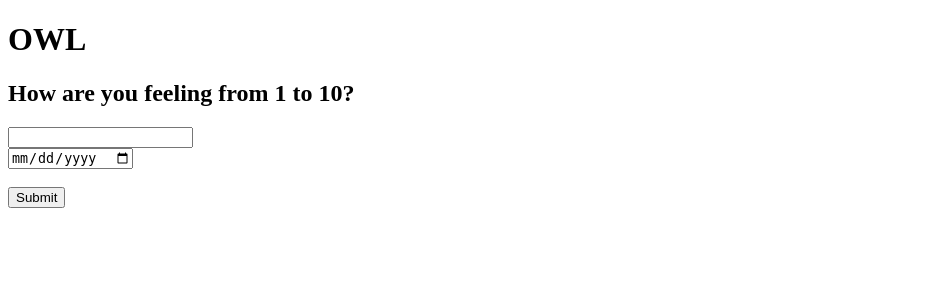
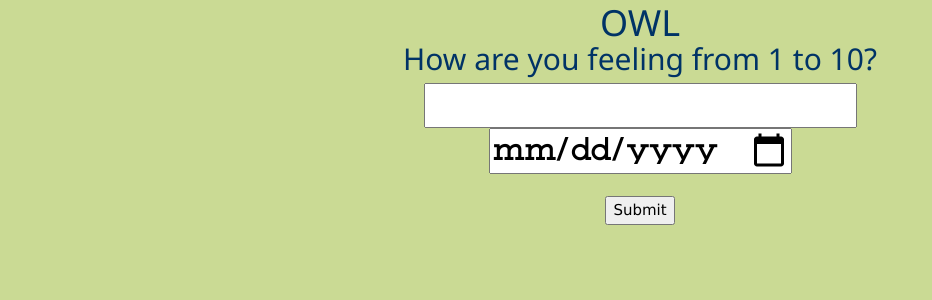
Before and after one commit to jes1905/final-project-group11, a Flask app: page / in a window 1280 px wide. Shown: the top 300 px of the page, without its empty margins (0-932 px from the left). Run offline with Flask 2, Linux system fonts and the light colour scheme; data that the repository does not hold is empty.

Commit message:
css and html link

```diff
--- /dev/null
+++ b/final_project/static/checkin.css
@@ -0,0 +1,33 @@
+body {
+    font-family:"Josefin Slab";
+    margin: 2em;
+    color:#003366;
+    background:rgb(202, 218, 148);
+    text-align:center;
+  }
+
+  h1 {
+    font-family: "Josefin Slab";
+    font-size: 45px; font-style: normal;
+    font-variant: normal; font-weight: 700;
+    line-height: 26.4px; }
+
+  h2 {
+    font-family: "Josefin Slab";
+    font-size: 39px; font-style: normal;
+    font-variant: normal; font-weight: 700;
+    line-height: 26.4px; }
+
+  form {
+    font-family: "Josefin Slab";
+    font-size: 38px; font-style: normal;
+    font-variant: normal; font-weight: 700;
+    line-height: 25px; }
+
+
+  .center {
+    margin: auto;
+    width: 50%;
+    border: 3px rgb(199, 191, 123);
+    padding: 10px;
+  }
--- a/final_project/templates/checkin.html
+++ b/final_project/templates/checkin.html
@@ -1,6 +1,9 @@
 <!DOCTYPE html>
 <html>
     <head>
+        <link rel="stylesheet" href="checkin.css">
+        <link rel="stylesheet" type="text/css" href="//fonts.googleapis.com/css?family=Josefin+Slab" />
+        <link rel="stylesheet" href="https://www.w3schools.com/w3css/4/w3.css">
       </head>
       <body>
             <h1 class="title">OWL</h1>
--- a/final_project/templates/journal.html
+++ b/final_project/templates/journal.html
@@ -1,7 +1,8 @@
 <!DOCTYPE html>
 <html>
     <head>
-
+        <link rel="stylesheet" href="journal.css">
+        <link rel="stylesheet" type="text/css" href="//fonts.googleapis.com/css?family=Josefin+Slab" />
     </head>
     <body>
         <div>
--- a/final_project/templates/past_checks.html
+++ b/final_project/templates/past_checks.html
@@ -1,6 +1,8 @@
 <!DOCTYPE html>
 <html>
     <head>
+        <link rel="stylesheet" href="past.css">
+        <link rel="stylesheet" type="text/css" href="//fonts.googleapis.com/css?family=Josefin+Slab" />
     </head>
 
     <body>
```
Also changed, not shown: final_project/static/journal.css (added, +40 -0 lines), final_project/static/past.css (added, +33 -0 lines).
